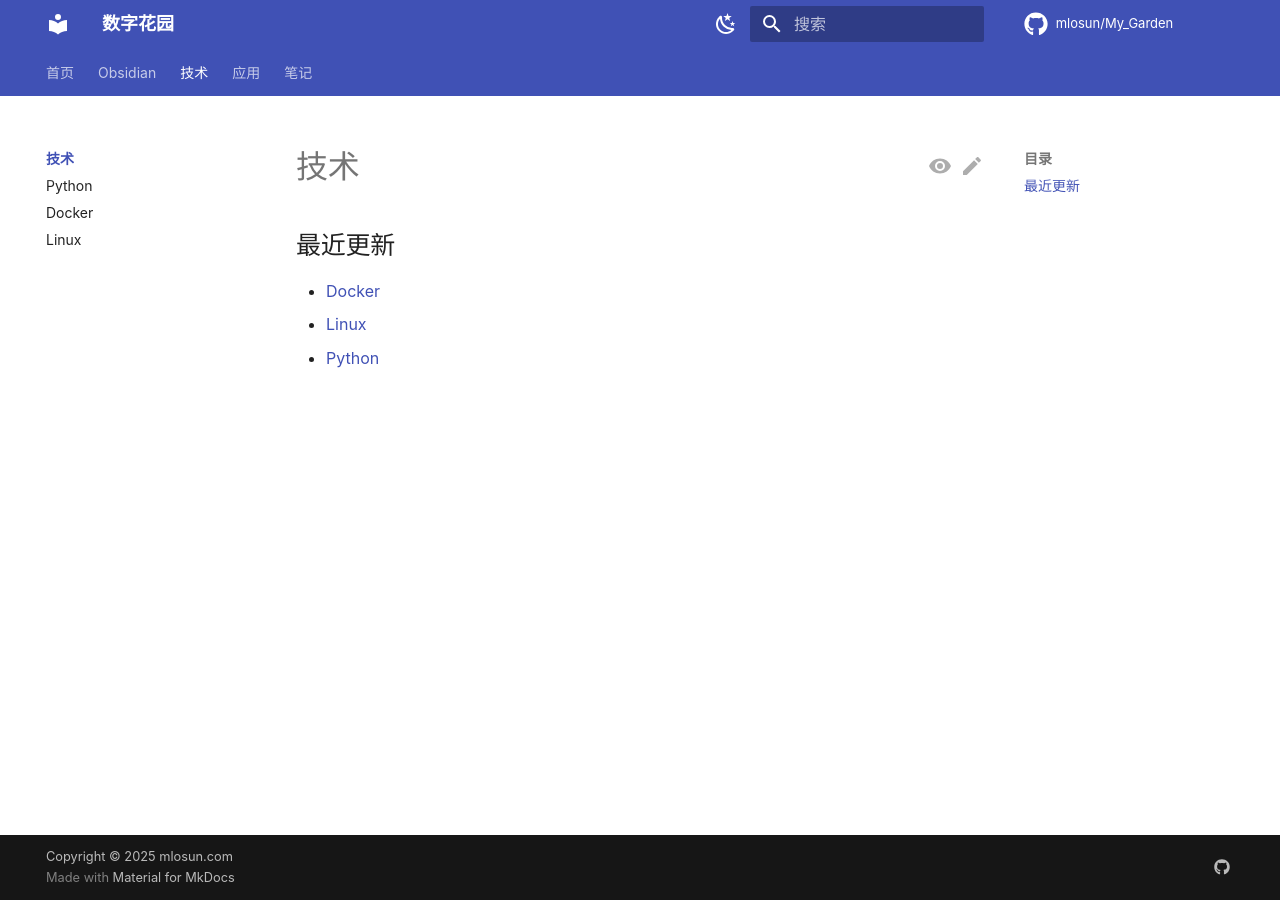
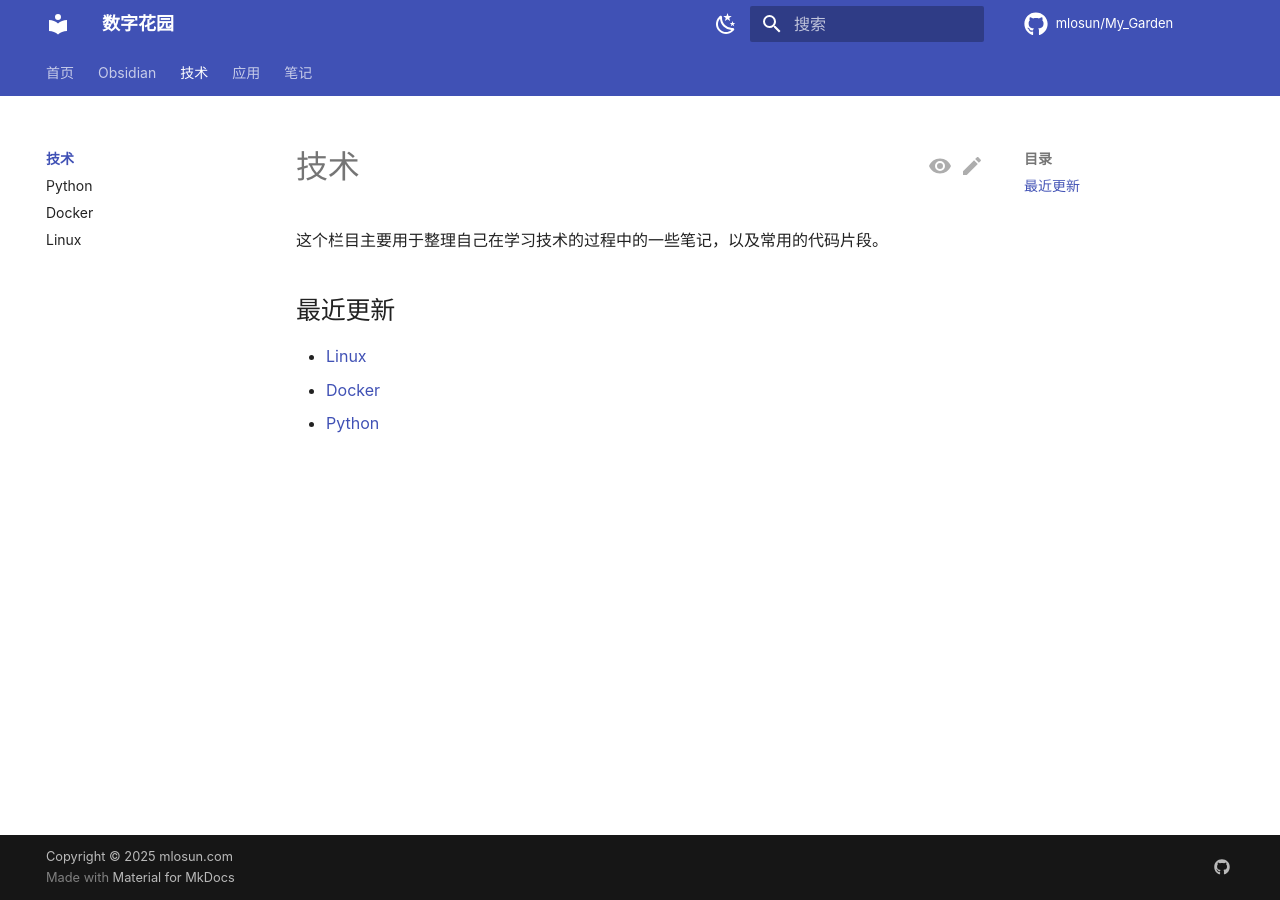
Before and after one commit to mlosun/My_Garden, an MkDocs documentation site: the page built from docs/tech/index.md, in a window 1280 px wide. Built offline with MkDocs 1.6.1 and Material for MkDocs 9.7.7, drawn with Linux system fonts in a browser that asks for light colours; comment, search, counter and statistics services are not loaded.

Commit message:
PUSH NOTE : index.md

```diff
--- a/docs/tech/index.md
+++ b/docs/tech/index.md
@@ -1,12 +1,14 @@
 ---
 created: 2025-03-20
-updated: 2025-04-05
+updated: 2025-05-04
 share: true
 title: 技术
 ---
 
+这个栏目主要用于整理自己在学习技术的过程中的一些笔记，以及常用的代码片段。
+
 ## 最近更新
 
+- [Linux](./Linux.md)
 - [Docker](./Docker.md)
-- [Linux](./Linux.md)
 - [Python](./Python.md)
```
